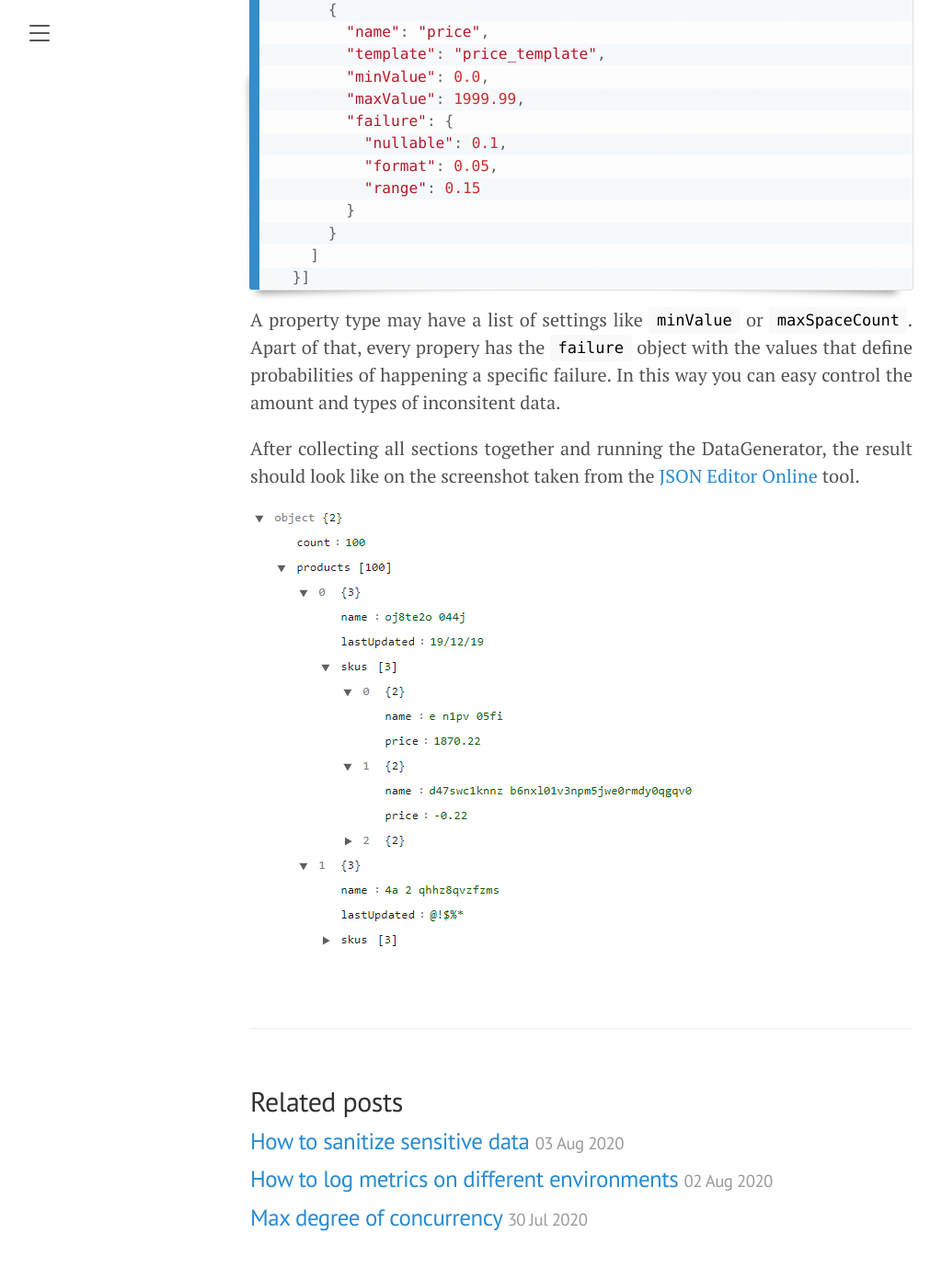
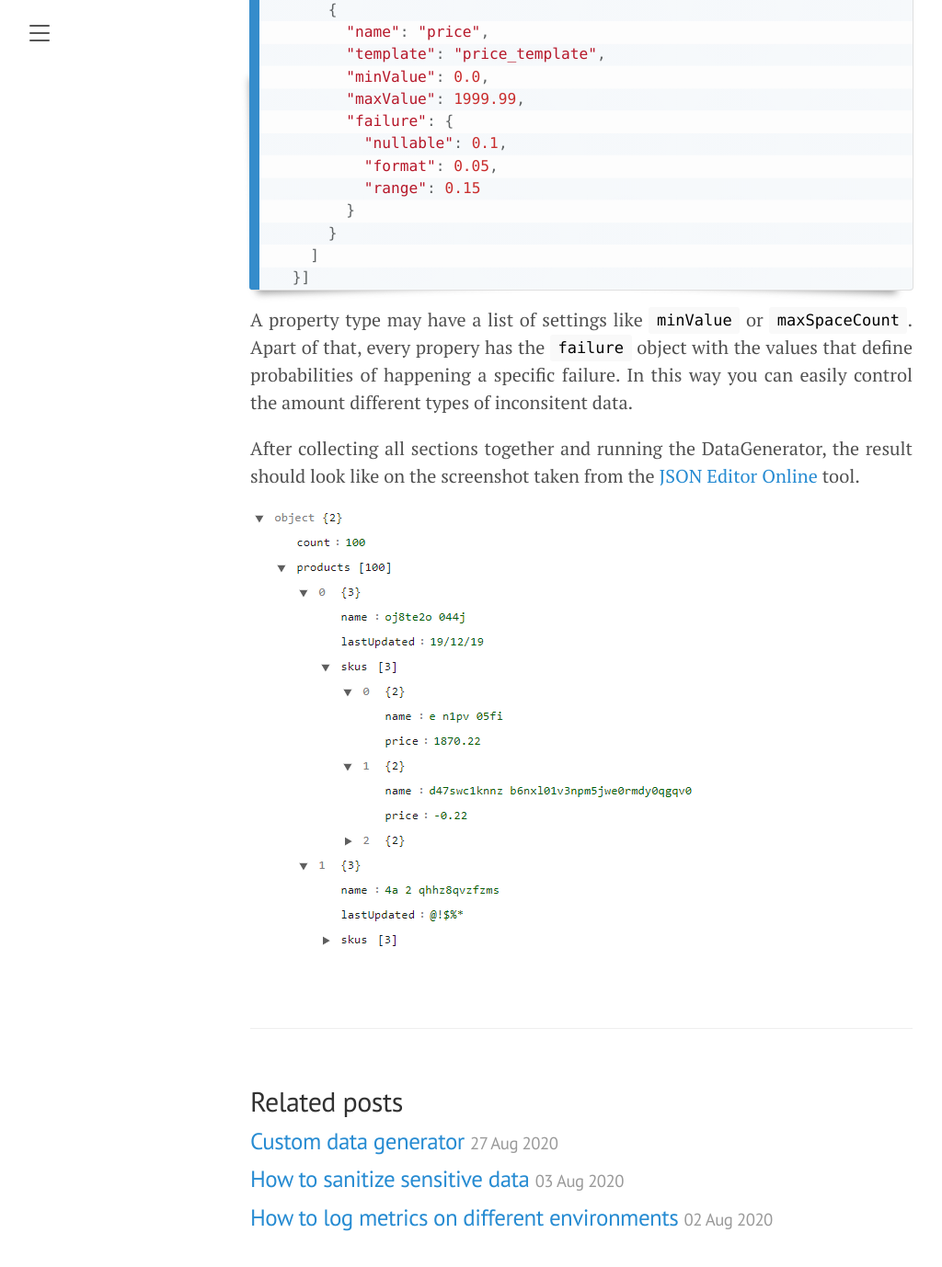
Before and after one commit to akovanev/kovanev.github.io, a Jekyll site: the page built from _posts/2020-08-26-Data-generator.md, in a window 1280 px wide and 1400 px high, scrolled down 3796 px. Shown: the top 1378 px of the window at 92% size, without its empty margins (8-1032 px from the left). Built offline with Jekyll 4.4.1, drawn with Linux system fonts in a browser that asks for light colours.

Commit message:
custom-generator

```diff
--- a/_posts/2020-08-26-Data-generator.md
+++ b/_posts/2020-08-26-Data-generator.md
@@ -151,7 +151,7 @@
   }]
 </code></pre>
 
-A property type may have a list of settings like <code>minValue</code> or <code>maxSpaceCount</code>. Apart of that, every propery has the <code>failure</code> object with the values that define probabilities of happening a specific failure. In this way you can easy control the amount and types of inconsitent data.
+A property type may have a list of settings like <code>minValue</code> or <code>maxSpaceCount</code>. Apart of that, every propery has the <code>failure</code> object with the values that define probabilities of happening a specific failure. In this way you can easily control the amount different types of inconsitent data.
 
 After collecting all sections together and running the DataGenerator, the result should look like on the screenshot taken from the <a href="https://github.com/akovanev/DataGenerator/">JSON Editor Online</a> tool.
 
--- a/table-of-contents.md
+++ b/table-of-contents.md
@@ -3,8 +3,9 @@
 title: Table of Contents
 ---
 
-### Tools
+### Data tools
 
+* <a href="/2020/08/27/Custom-data-generator">Custom data generator</a>
 * <a href="/2020/08/26/Data-generator">Data generator</a>
 
 ### Logging
```
Also changed, not shown: _posts/2020-08-27-Custom-data-generator.md (added, +70 -0 lines).
